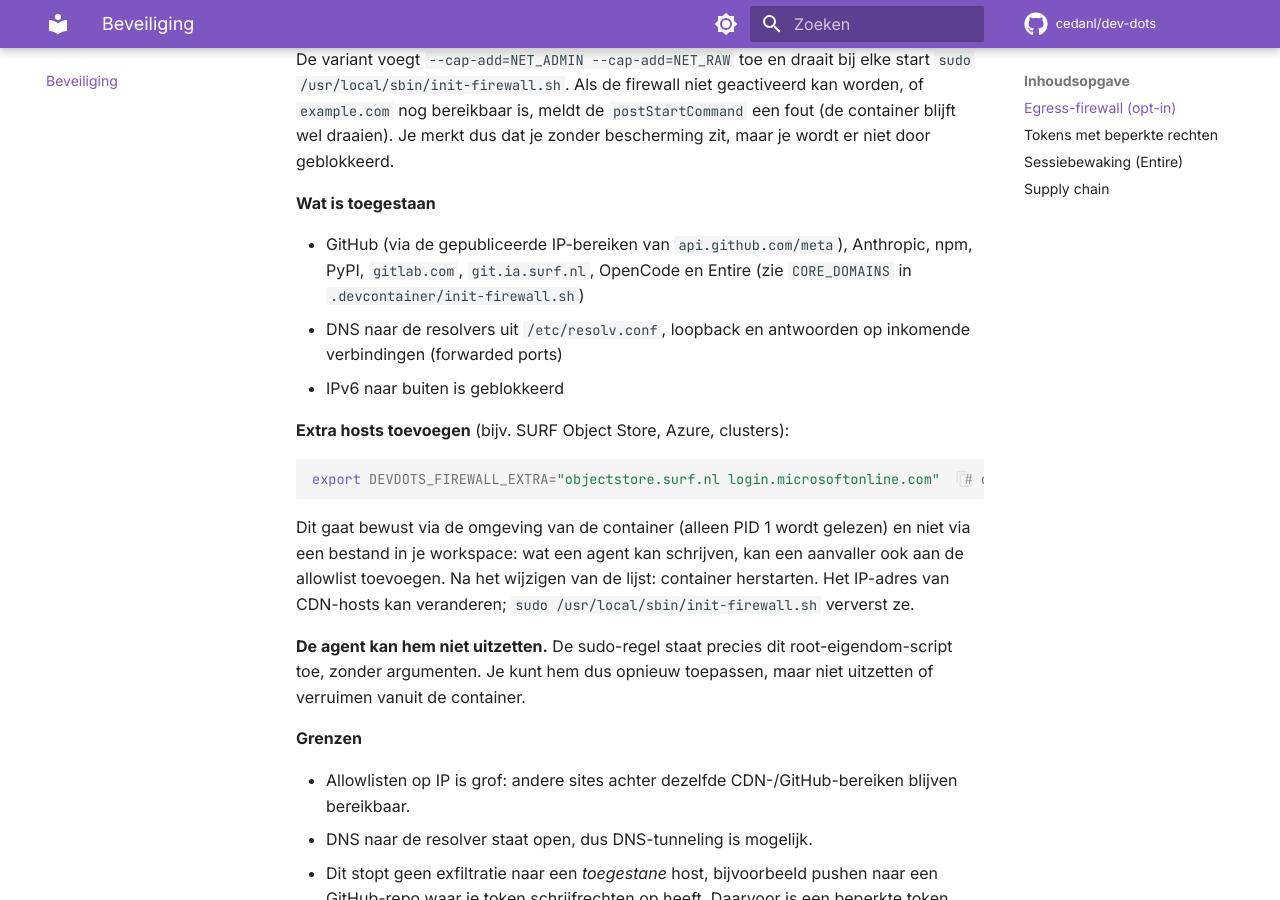
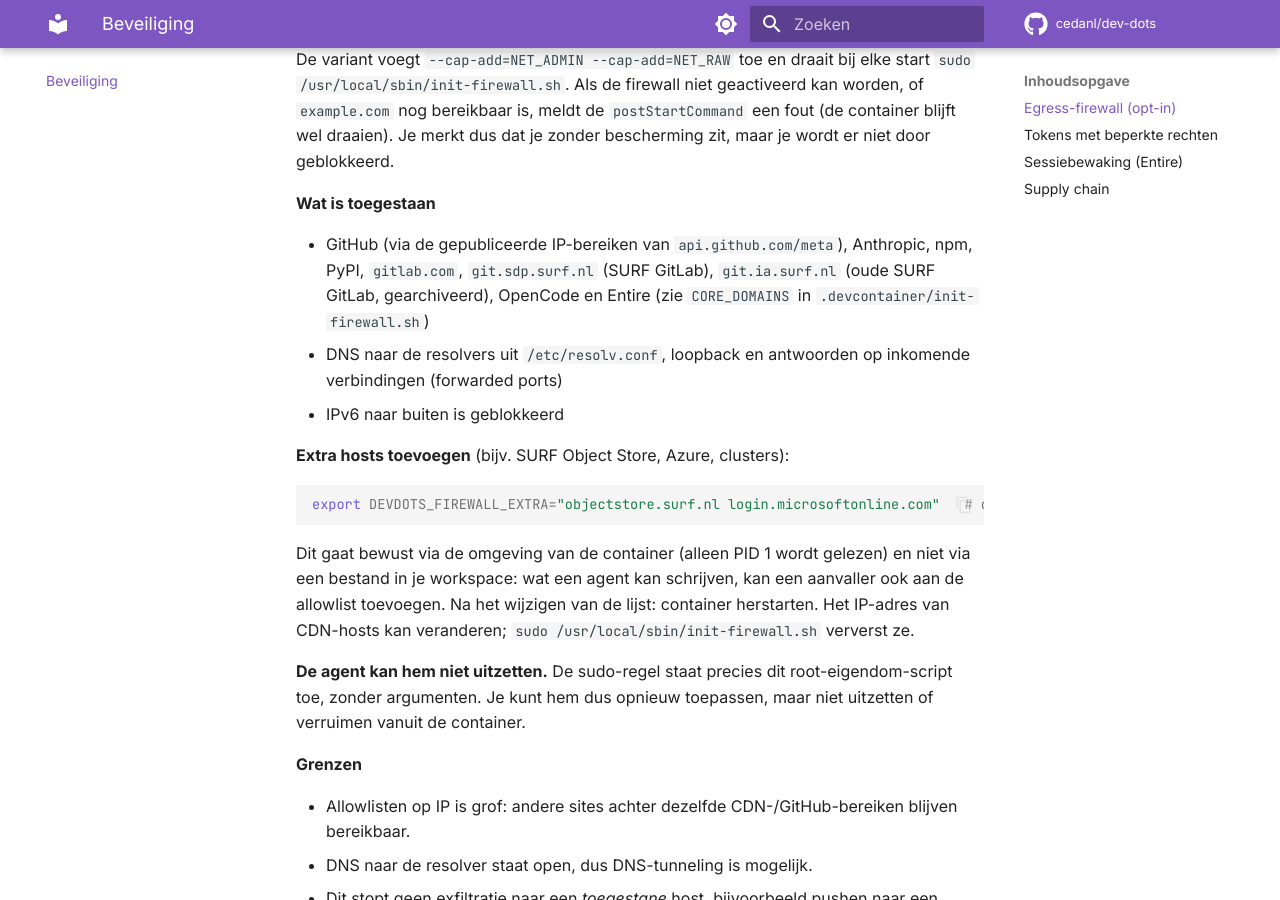
Before and after one commit to cedanl/dev-dots, an MkDocs documentation site: the page built from docs/beveiliging.md, in a window 1280 px wide and 900 px high, scrolled down 745 px. Built offline with MkDocs 1.6.1 and Material for MkDocs 9.7.7, drawn with Linux system fonts in a browser that asks for light colours; comment, search, counter and statistics services are not loaded.

Commit message:
fix(firewall): sta git.sdp.surf.nl toe, de nieuwe host van SURF GitLab
SURF GitLab is op 16-11-2026 verhuisd van git.ia.surf.nl naar git.sdp.surf.nl. De
nieuwe host heeft een ander adres (145.100.38.3, de oude 145.100.43.11), dus met de
egress-firewall aan was git over HTTPS naar SURF GitLab geblokkeerd.

git.ia.surf.nl blijft in de allowlist: de projecten daar zijn gearchiveerd maar nog
leesbaar. docs/beveiliging.md noemt beide hosts.

Co-Authored-By: Claude Opus 5.5 <noreply@anthropic.com>

```diff
--- a/docs/beveiliging.md
+++ b/docs/beveiliging.md
@@ -22,7 +22,7 @@ De variant voegt `--cap-add=NET_ADMIN --cap-add=NET_RAW` toe en draait bij elke
 
 **Wat is toegestaan**
 
-- GitHub (via de gepubliceerde IP-bereiken van `api.github.com/meta`), Anthropic, npm, PyPI, `gitlab.com`, `git.ia.surf.nl`, OpenCode en Entire (zie `CORE_DOMAINS` in `.devcontainer/init-firewall.sh`)
+- GitHub (via de gepubliceerde IP-bereiken van `api.github.com/meta`), Anthropic, npm, PyPI, `gitlab.com`, `git.sdp.surf.nl` (SURF GitLab), `git.ia.surf.nl` (oude SURF GitLab, gearchiveerd), OpenCode en Entire (zie `CORE_DOMAINS` in `.devcontainer/init-firewall.sh`)
 - DNS naar de resolvers uit `/etc/resolv.conf`, loopback en antwoorden op inkomende verbindingen (forwarded ports)
 - IPv6 naar buiten is geblokkeerd
 
```
Also changed, not shown: 1 other file.
